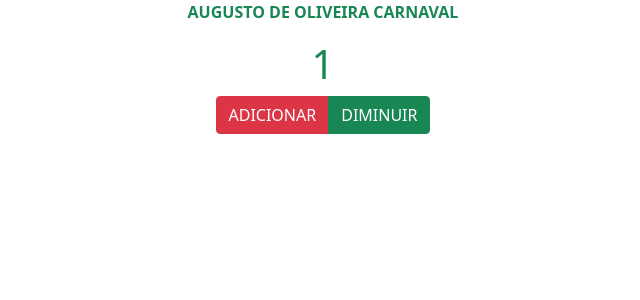
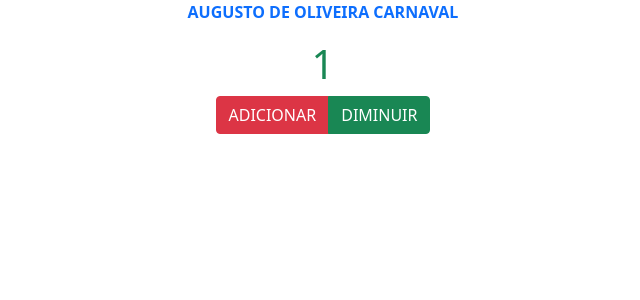
Before and after one commit to Auugust0-Carnaval/ReactProject, a React (Create React App) app: page / in a window 1280 px wide. Shown: the top 300 px of the page, without its empty margins (317-957 px from the left). Built offline with nearby package versions, Linux system fonts and the light colour scheme.

Commit message:
colocando codicao para a exebicao do alert

```diff
--- a/src/App.js
+++ b/src/App.js
@@ -1,6 +1,7 @@
 import logo from './logo.svg';
 import './App.css';
 import React, { useState } from 'react';
+import alertify from 'alertifyjs';
 
 function Capslock(props){
   const textoinserido = props.children;
@@ -10,6 +11,10 @@ function Capslock(props){
 
 }
 
+function ModalAlert(){
+  alertify.dialog('alert').set({transition:'flipx',message: 'CONTADOR CHEGOU PASSOU DE 10'}).show();
+}
+
 
 function Contador(){
  const [contador,setContador] = useState(1);
@@ -17,6 +22,10 @@ function Contador(){
 
   function adicionarContador(){
     setContador(contador + 1);
+
+    if(contador == 10){
+      ModalAlert();
+    }
   }
 
   function diminuirContador(){
@@ -43,7 +52,7 @@ function App() {
 
   return (
     <div className="App">
-      <strong class="text-success">
+      <strong class="text-primary">
        <Capslock>augusto de oliveira carnaval</Capslock>
       </strong>
 
```
